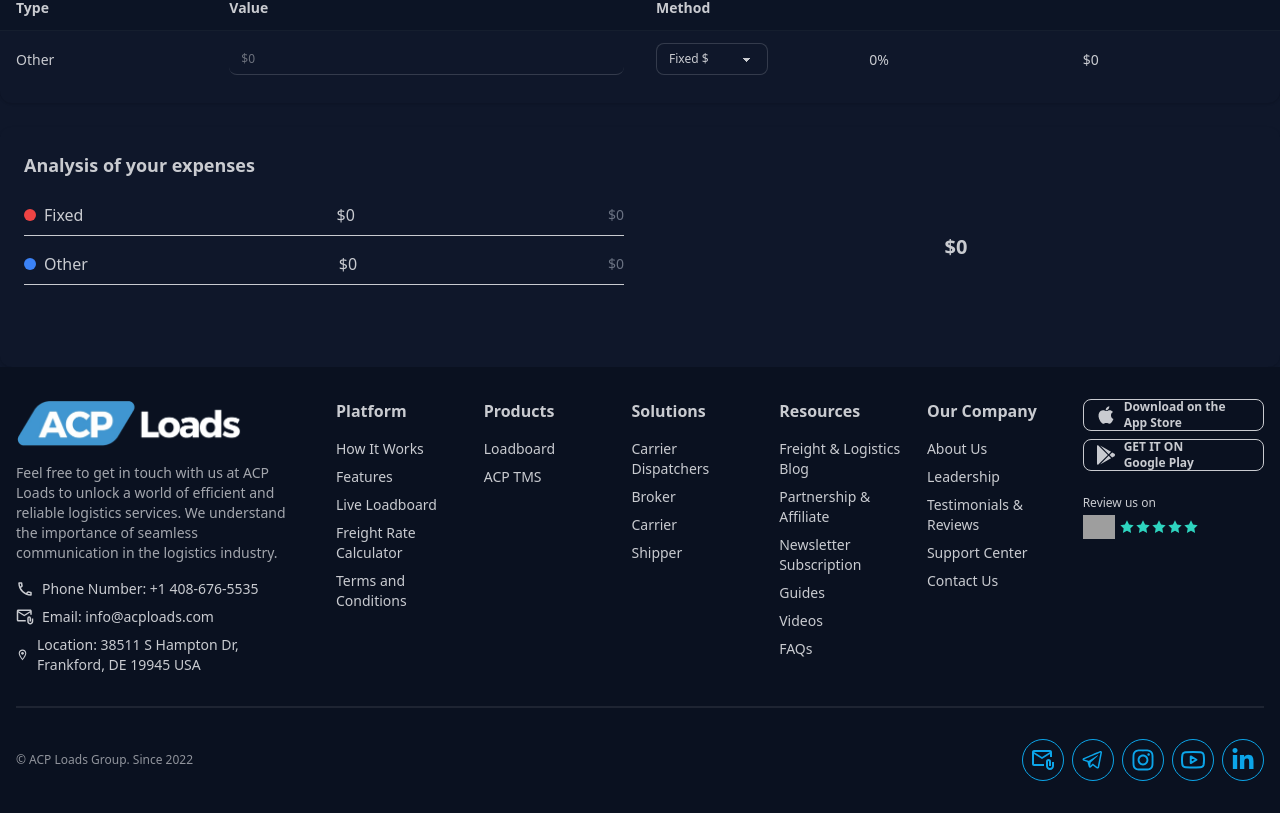
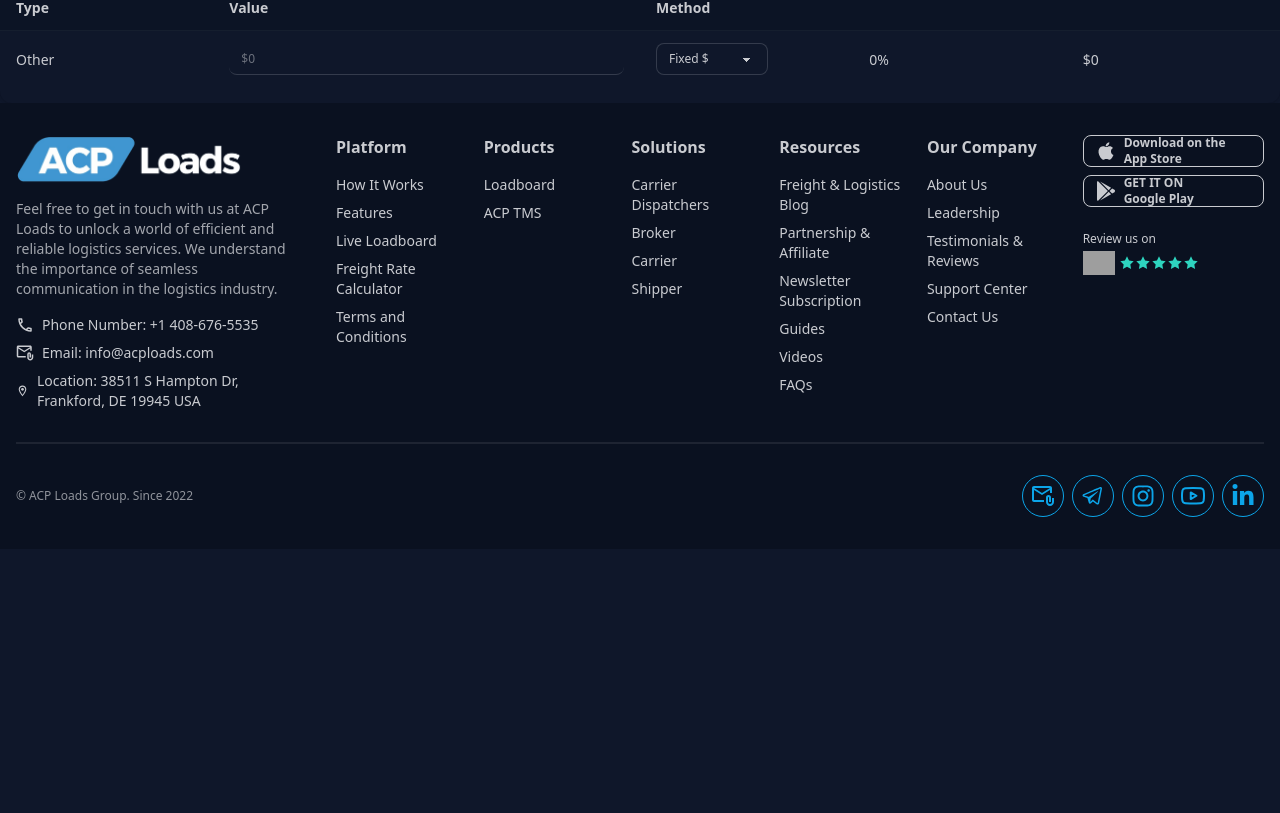
Before and after one commit to abubakirilhomov/acpload, a React (Vite) app: page /platform/trucker-calculator in a window 1280 px wide. Shown: the part 2537-3350 px from the top of the page. After the commit the page ends 3086 px from the top, so only its background shows below. Built offline with nearby package versions, Linux system fonts and the light colour scheme; grey boxes are pictures that could not be loaded.

Commit message:
commented diogramma

```diff
--- a/src/pages/Platform/TruckerCalculator/TruckerCalculator.jsx
+++ b/src/pages/Platform/TruckerCalculator/TruckerCalculator.jsx
@@ -4,7 +4,7 @@
 import Calculator from "./Calculator/Calculator";
 import FixedExpensesTable from "./FixedExpensesTable/FixedExpensesTable";
 import ExpenseSection from "./ExpenseSection/ExpenseSection";
-import ExpenseAnalysisSection from "./ExpenseAnalysisSection/ExpenseAnalysisSection";
+// import ExpenseAnalysisSection from "./ExpenseAnalysisSection/ExpenseAnalysisSection";
 
 const TruckerCalculator = () => {
   return (
@@ -14,7 +14,7 @@
         <Calculator />
         <FixedExpensesTable />
         <ExpenseSection />
-        <ExpenseAnalysisSection />
+        {/* <ExpenseAnalysisSection /> */}
       </div>
     </>
   );
```
